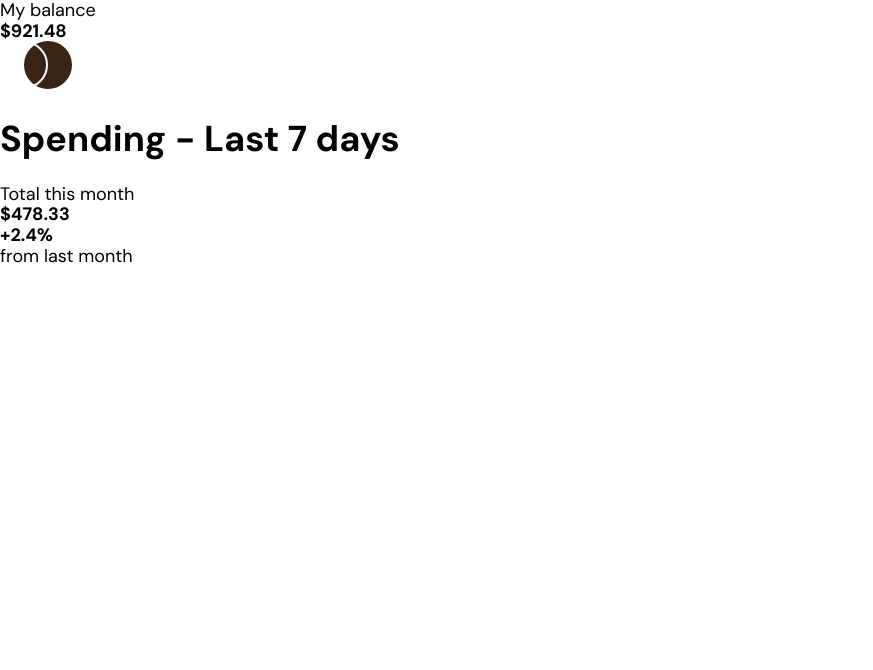
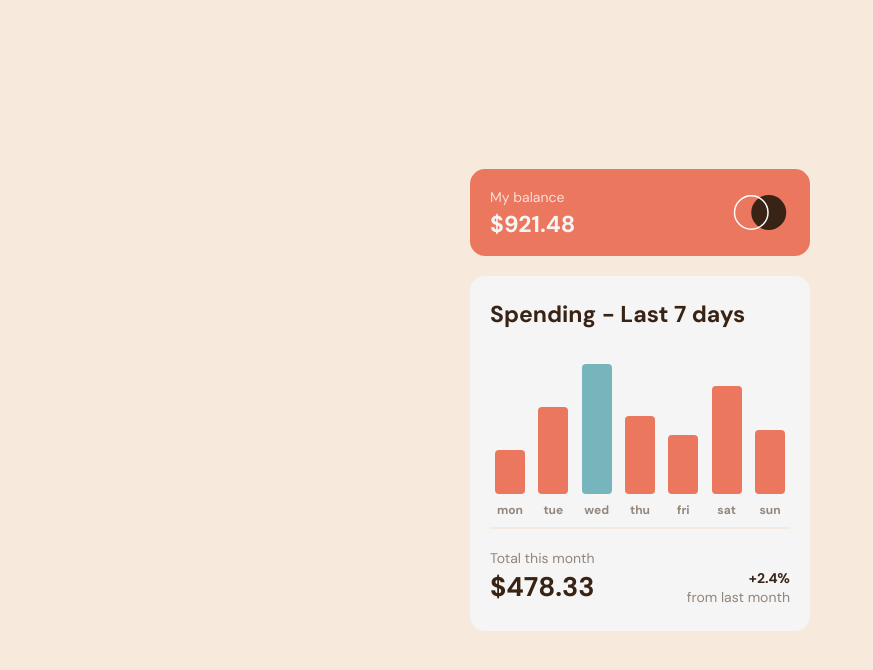
Before and after one commit to shakthi2003gh/expenses-chart-component-main, a plain HTML site: page index.html in a window 1280 px wide. Shown: the whole page, without its empty margins (0-873 px from the left). Drawn offline with Linux system fonts and the light colour scheme.

Commit message:
Finished project.

```diff
--- a/index.html
+++ b/index.html
@@ -11,12 +11,12 @@
     />
     <title>Frontend Mentor | Expenses chart component</title>
     <link rel="stylesheet" href="/styles/styles.css" />
-    <script src="/index.js"></script>
+    <script src="/index.js" defer></script>
   </head>
   <body>
-    <main>
+    <main class="chart">
       <div class="balance">
-        <div>My balance <br /><b>$921.48</b></div>
+        <div>My balance <br /><b class="two">$921.48</b></div>
 
         <img src="/images/logo.svg" alt="" />
       </div>
@@ -24,18 +24,54 @@
       <div class="spending">
         <h1>Spending - Last 7 days</h1>
 
-        <div class="graph"></div>
+        <div class="week graph">
+          <div class="weekday day-1">
+            <div class="expenses"></div>
+            <span class="day">mon</span>
+          </div>
+
+          <div class="weekday day-2">
+            <div class="expenses"></div>
+            <span class="day">tue</span>
+          </div>
+
+          <div class="weekday day-3">
+            <div class="expenses"></div>
+            <span class="day">wed</span>
+          </div>
+
+          <div class="weekday day-4">
+            <div class="expenses"></div>
+            <span class="day">thu</span>
+          </div>
+
+          <div class="weekday day-5">
+            <div class="expenses"></div>
+            <span class="day">fri</span>
+          </div>
+
+          <div class="weekday day-6">
+            <div class="expenses"></div>
+            <span class="day">sat</span>
+          </div>
+
+          <div class="weekday day-7">
+            <div class="expenses"></div>
+            <span class="day">sun</span>
+          </div>
+        </div>
 
         <div class="expenditure">
-          <div>Total this month <br /><b>$478.33</b></div>
+          <div class="current-month">
+            Total this month <br /><b class="one">$478.33</b>
+          </div>
 
-          <div>
-            <b>+2.4%</b><br />
+          <div class="previous-month">
+            <b class="three">+2.4%</b><br />
             from last month
           </div>
         </div>
       </div>
     </main>
-    <!-- mon tue wed thu fri sat sun -->
   </body>
 </html>
--- a/index.js
+++ b/index.js
@@ -0,0 +1,46 @@
+const spendingData = [
+  {
+    day: "mon",
+    amount: 17.45,
+  },
+  {
+    day: "tue",
+    amount: 34.91,
+  },
+  {
+    day: "wed",
+    amount: 52.36,
+  },
+  {
+    day: "thu",
+    amount: 31.07,
+  },
+  {
+    day: "fri",
+    amount: 23.39,
+  },
+  {
+    day: "sat",
+    amount: 43.28,
+  },
+  {
+    day: "sun",
+    amount: 25.48,
+  },
+];
+
+const graphBar = document.querySelector(".graph");
+const dayBar = graphBar.querySelectorAll(".expenses");
+const maxBarHeight = 13;
+const maxAmountSpendInWeek = Math.max(
+  ...spendingData.map((spending) => spending.amount)
+);
+
+dayBar.forEach((day, count) => {
+  const barHeight =
+    (spendingData[count].amount / maxAmountSpendInWeek) * maxBarHeight;
+  day.style.height = barHeight + "rem";
+
+  if (barHeight === maxBarHeight)
+    day.style.backgroundColor = "hsl(186, 34%, 60%)";
+});
--- a/styles/styles.css
+++ b/styles/styles.css
@@ -13,6 +13,14 @@ html {
 
 body {
   min-width: 375px;
+  display: grid;
+  place-content: center;
+  min-height: 100vh;
+}
+
+img {
+  width: 60px;
+  height: 35px;
 }
 
 /* Color Palette */
@@ -29,6 +37,99 @@ body {
 
 /* Typography */
 body {
-  font-size: 1.8rem;
+  font-size: 1.4rem;
   font-family: "DM Sans", sans-serif;
+  color: rgba(255, 255, 255, 0.758);
+  background-color: var(--color-body-bg);
 }
+
+h1 {
+  font-size: 2.3rem;
+  margin: 0;
+  color: var(--color-primary-text);
+}
+
+b.one {
+  font-size: 2.7rem;
+  color: var(--color-primary-text);
+}
+
+b.two {
+  font-size: 2.3rem;
+  color: whitesmoke;
+}
+
+b.three {
+  color: var(--color-primary-text);
+}
+
+/* Chart block */
+.chart {
+  display: grid;
+  gap: 2rem;
+}
+
+/* blance block */
+.balance {
+  display: flex;
+  justify-content: space-between;
+  align-items: center;
+  background-color: var(--color-primary);
+  padding: 1.5rem 2rem;
+  border-radius: 15px;
+  line-height: 2.8ch;
+}
+
+/* Spending block */
+.spending {
+  display: grid;
+  color: var(--color-secondary-text);
+  background-color: whitesmoke;
+  padding: 2.5rem 2rem;
+  border-radius: 15px;
+}
+
+.graph {
+  width: 100%;
+  min-width: 300px;
+  height: 20rem;
+  display: flex;
+  justify-content: space-between;
+  align-items: flex-end;
+  padding: 1rem 0.5rem;
+}
+
+.weekday {
+  display: grid;
+  gap: 1rem;
+}
+
+.expenses {
+  width: 3rem;
+  height: 13rem;
+  border-radius: 4px;
+  background-color: var(--color-primary);
+}
+
+.day {
+  text-align: center;
+  font-size: 1.2rem;
+  font-weight: 700;
+}
+
+.expenditure {
+  display: flex;
+  justify-content: space-between;
+  align-items: flex-end;
+  text-align: right;
+  border-top: 2px solid var(--color-body-bg);
+  padding-top: 1.5rem;
+}
+
+.current-month {
+  line-height: 3ch;
+}
+
+.previous-month {
+  line-height: 1.9ch;
+}
```
